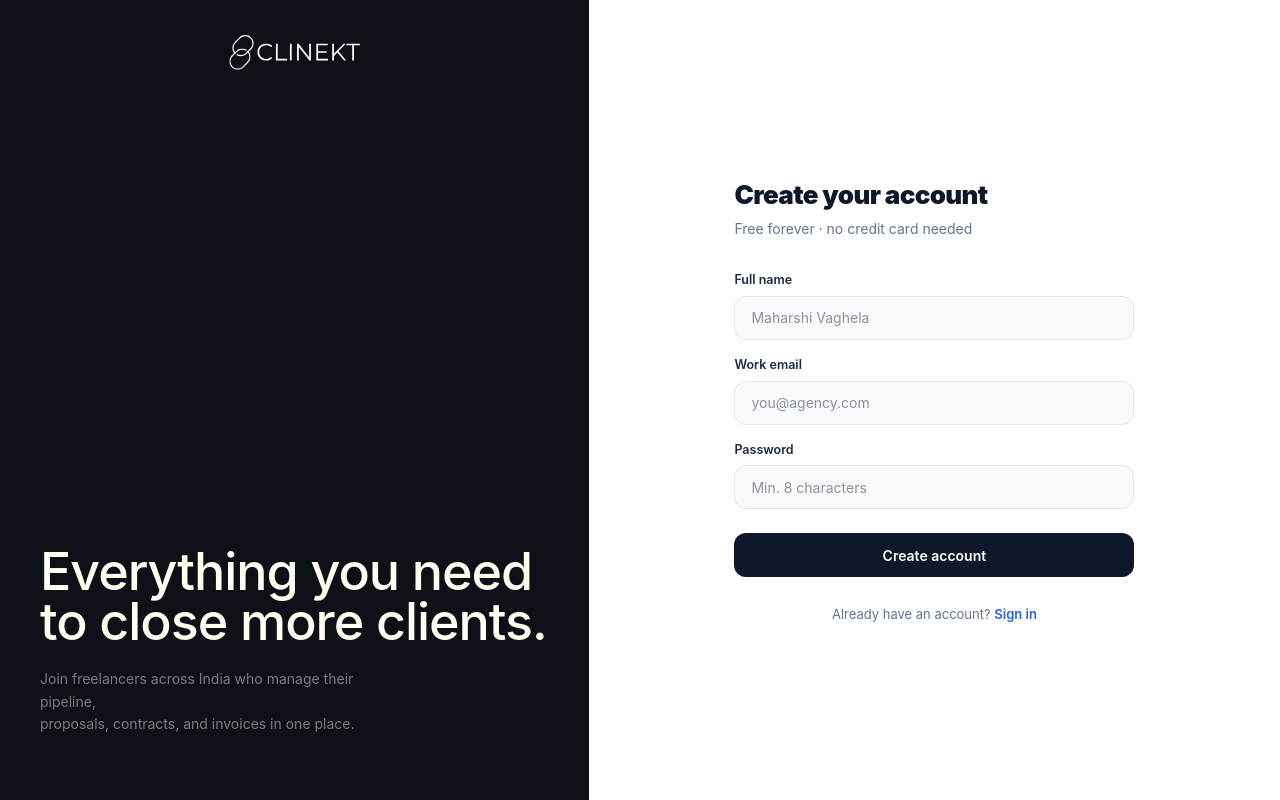
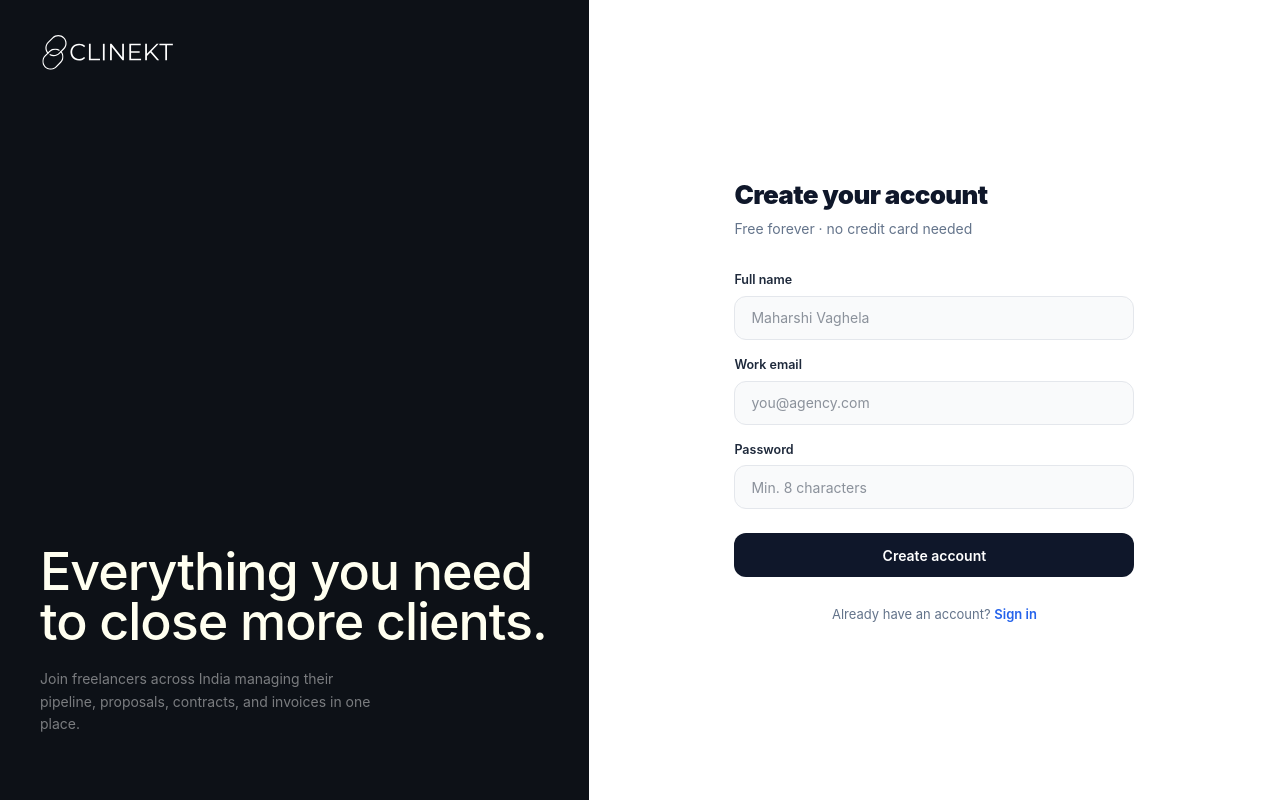
Before and after one commit to maharshi-priyank/pakka-app, a React (Vite) app: page /signup in a window 1280 px wide. Built offline with nearby package versions, Linux system fonts and the light colour scheme; no server answers.

Commit message:
fix: logo left-align and broken description line break on auth pages
- Add self-start to logo img so flex-col doesn't stretch it full width
- Remove <br /> from description — was splitting text into ugly fragments

Co-Authored-By: Claude Sonnet 4.6 <noreply@anthropic.com>

```diff
--- a/src/pages/auth/LoginPage.tsx
+++ b/src/pages/auth/LoginPage.tsx
@@ -40,7 +40,7 @@ export default function LoginPage() {
       {/* ── Left panel ─────────────────────────────────────────────────────── */}
       <div className="hidden lg:flex lg:w-[46%] bg-[#0D1117] flex-col px-10 py-8">
         {/* Logo — top left */}
-        <img src="/logo/full_logo_dark_theme.svg" alt="Clinekt" className="h-10 w-auto" />
+        <img src="/logo/full_logo_dark_theme.svg" alt="Clinekt" className="h-10 w-auto self-start" />
 
         {/* Spacer pushes heading to lower third */}
         <div className="flex-1" />
@@ -52,8 +52,7 @@ export default function LoginPage() {
             business like a pro.
           </h2>
           <p className="text-white/45 text-[14px] leading-relaxed max-w-[340px]">
-            The all-in-one CRM for Indian freelancers &amp; agencies —<br />
-            from first lead to final payment.
+            The all-in-one CRM for Indian freelancers &amp; agencies — from first lead to final payment.
           </p>
         </div>
       </div>
--- a/src/pages/auth/SignupPage.tsx
+++ b/src/pages/auth/SignupPage.tsx
@@ -62,7 +62,7 @@ export default function SignupPage() {
       {/* ── Left panel ─────────────────────────────────────────────────────── */}
       <div className="hidden lg:flex lg:w-[46%] bg-[#0D1117] flex-col px-10 py-8">
         {/* Logo — top left */}
-        <img src="/logo/full_logo_dark_theme.svg" alt="Clinekt" className="h-10 w-auto" />
+        <img src="/logo/full_logo_dark_theme.svg" alt="Clinekt" className="h-10 w-auto self-start" />
 
         {/* Spacer pushes heading to lower third */}
         <div className="flex-1" />
@@ -74,8 +74,7 @@ export default function SignupPage() {
             to close more clients.
           </h2>
           <p className="text-white/45 text-[14px] leading-relaxed max-w-[340px]">
-            Join freelancers across India who manage their pipeline,<br />
-            proposals, contracts, and invoices in one place.
+            Join freelancers across India managing their pipeline, proposals, contracts, and invoices in one place.
           </p>
         </div>
       </div>
```
